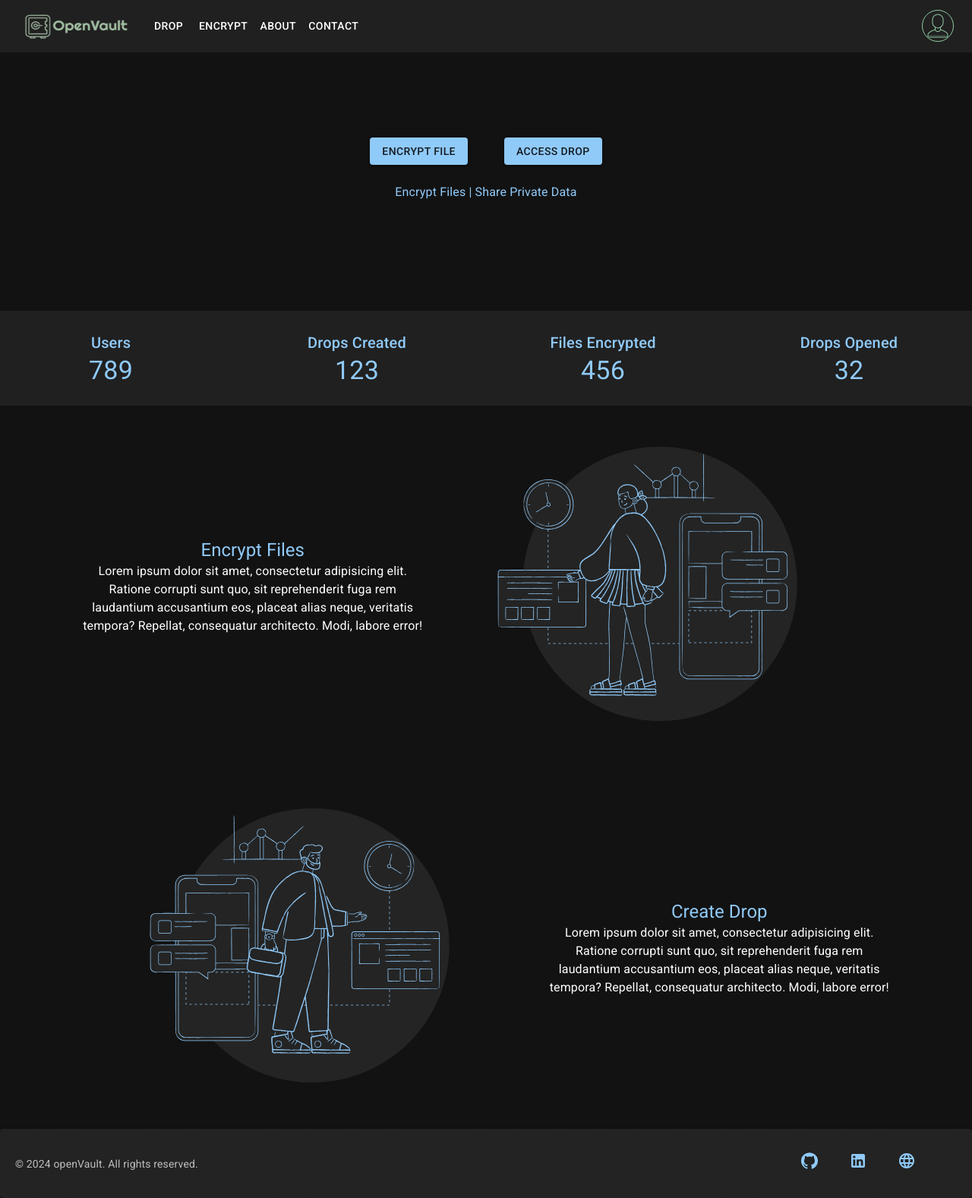
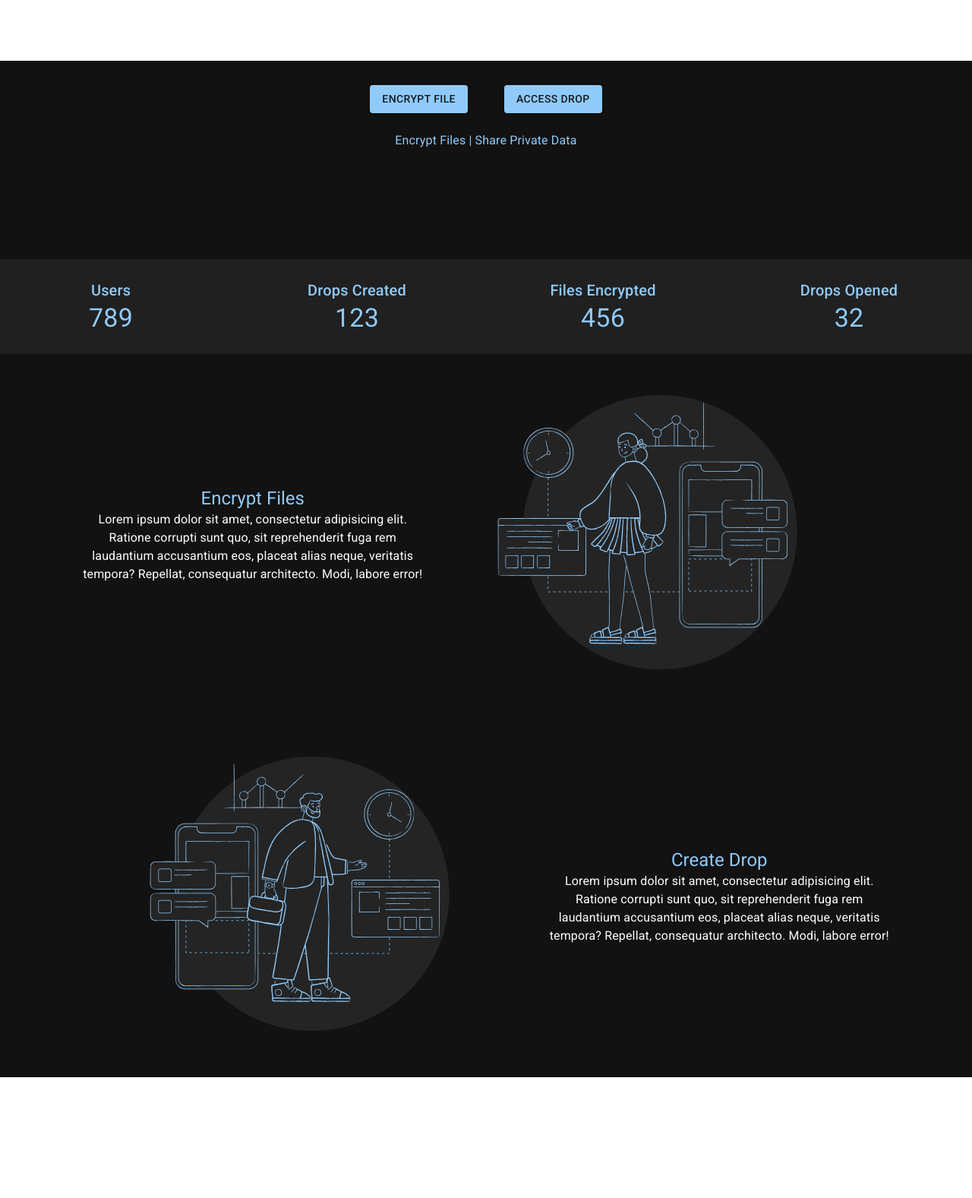
Before and after one commit to codinggita/open_vault, a React (Vite) app in the folder Client/: page / in a window 1280 px wide. Shown: the whole page at 76% size. After the commit the page ends 1418 px from the top, so only its background shows below. Built offline with nearby package versions, Linux system fonts and the light colour scheme; sample sign-in values are in the browser's storage.

Commit message:
Migrating from browserRouter to RouteProvider

```diff
--- a/Client/src/App.jsx
+++ b/Client/src/App.jsx
@@ -1,21 +1,14 @@
-import './App.css'
+import "./App.css";
 
 import Routes from "./routes";
-import { useAuth } from './provider/authProvider';
-import Nav from './components/Home/Nav'
-import Footer from './components/Home/Footer';
+import { useAuth } from "./provider/authProvider";
 
 function App() {
-
-    const { token } = useAuth();
-
-    return (
-        <>
-            {token && <Nav />}
-            <Routes />
-            {token && <Footer />}
-        </>
-    )
+	return (
+		<>
+			<Routes />
+		</>
+	);
 }
 
-export default App
+export default App;
```
